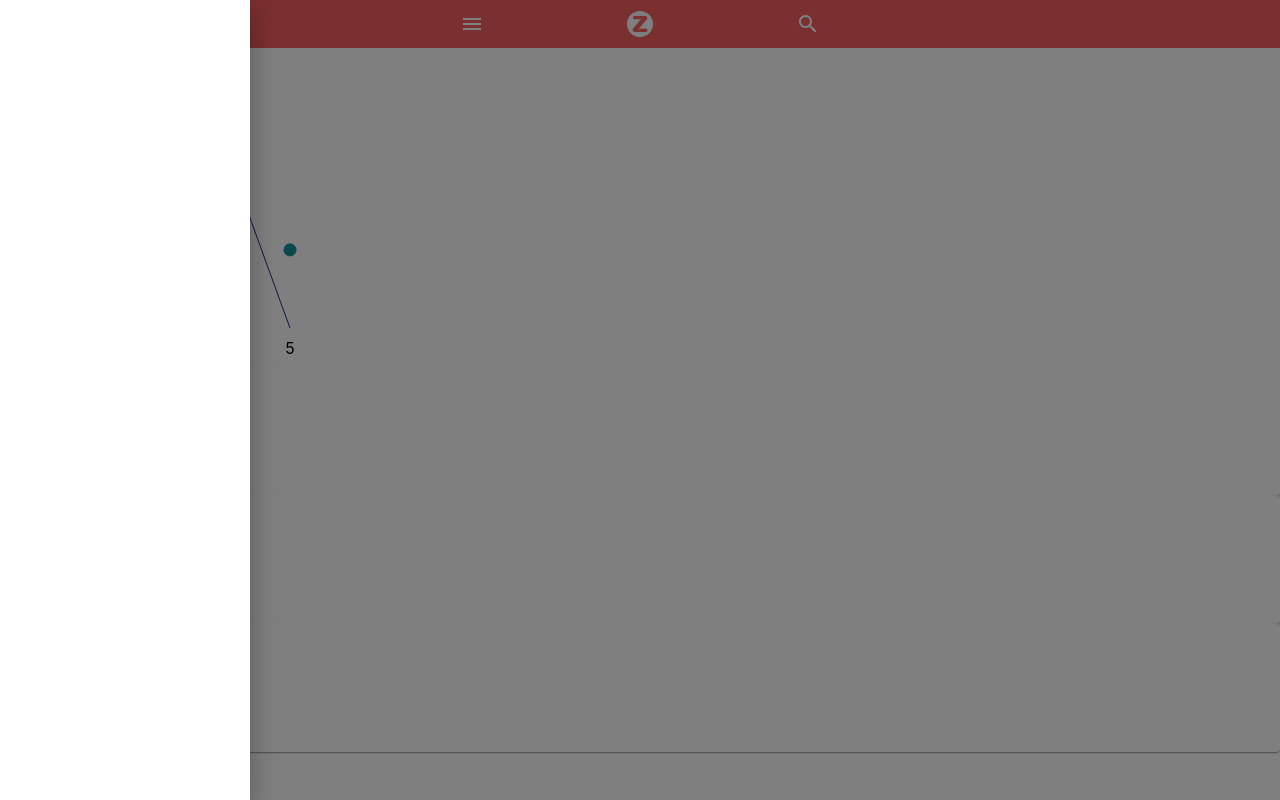
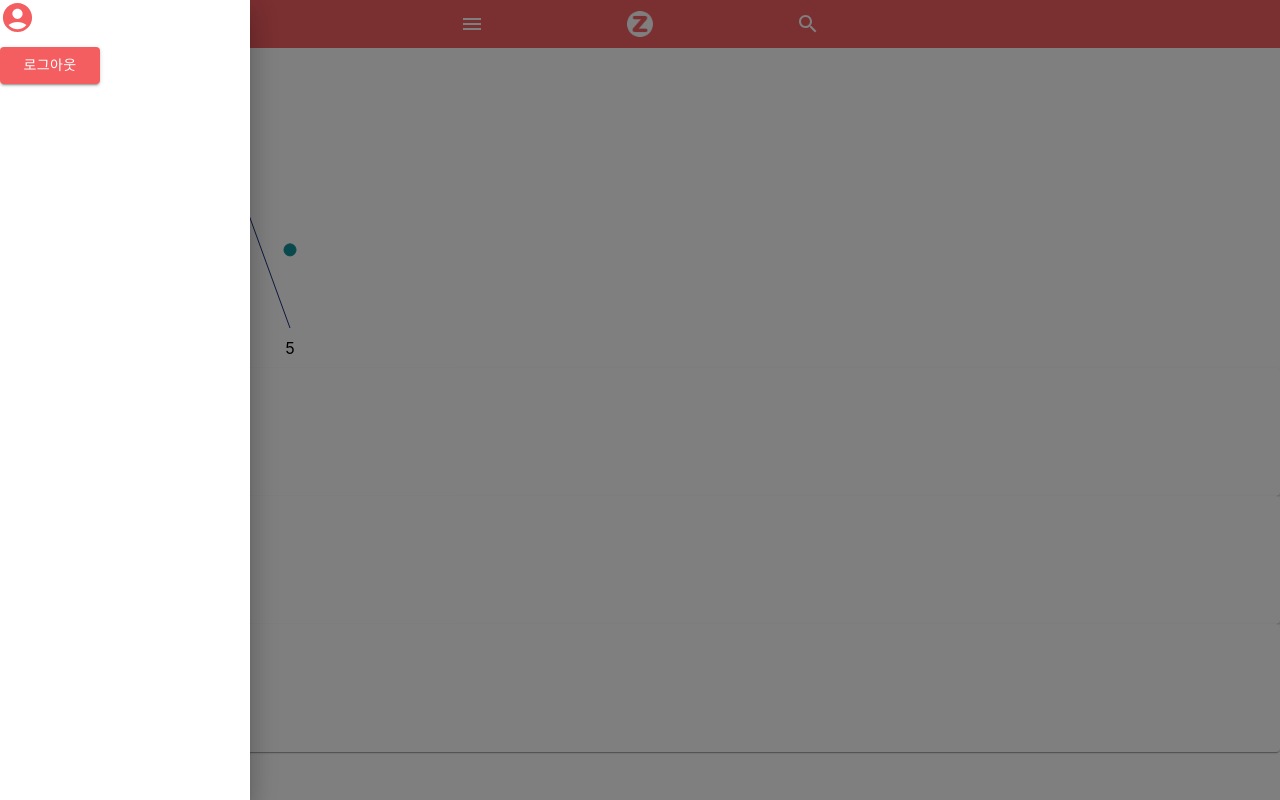
Before and after one commit to HackerthonThree/Frontend, a React (Create React App) app in the folder frontend/: page /board/1 in a window 1280 px wide. Both pictures are taken after a click on the button 472 px from the left and 23 px from the top of the page. Built offline with nearby package versions, Linux system fonts and the light colour scheme.

Commit message:
사이드바

```diff
--- a/frontend/src/components/SideBar.jsx
+++ b/frontend/src/components/SideBar.jsx
@@ -2,8 +2,9 @@ import { useState } from "react";
 import { Drawer, List, ListItem, ListItemIcon } from "@mui/material";
 import { Box } from "@mui/system";
 import { Paper } from "@mui/material";
-
-const SideBar = ({ open, toggleDrawer }) => {
+import AccountCircleIcon from "@mui/icons-material/AccountCircle";
+import LinkButton from "./LinkButton";
+const SideBar = ({ open, toggleDrawer, name }) => {
   return (
     <Drawer anchor="left" open={open} onClose={toggleDrawer}>
       <Box
@@ -13,7 +14,11 @@ const SideBar = ({ open, toggleDrawer }) => {
         onClick={toggleDrawer}
         onKeyDown={toggleDrawer}
       >
-        <List></List>
+        <AccountCircleIcon fontSize="large" />
+        <List>
+          {name}
+          <LinkButton title="로그아웃" link="/"/>
+        </List>
       </Box>
     </Drawer>
   );
```
